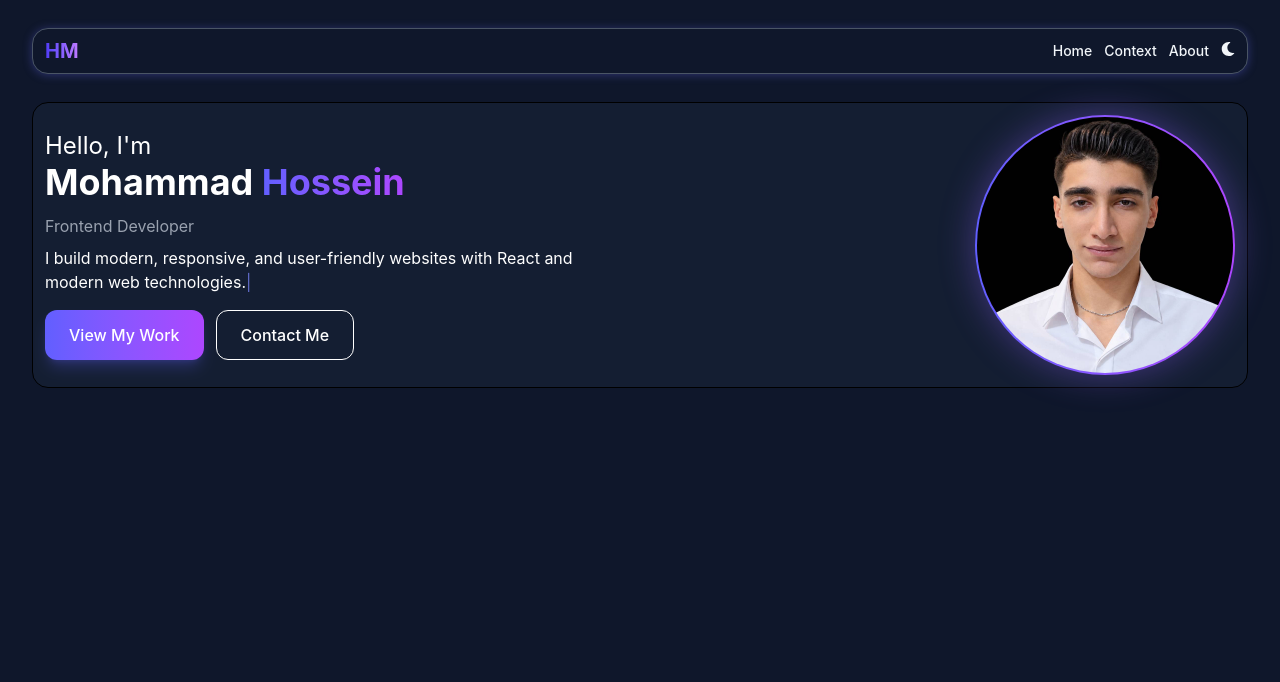
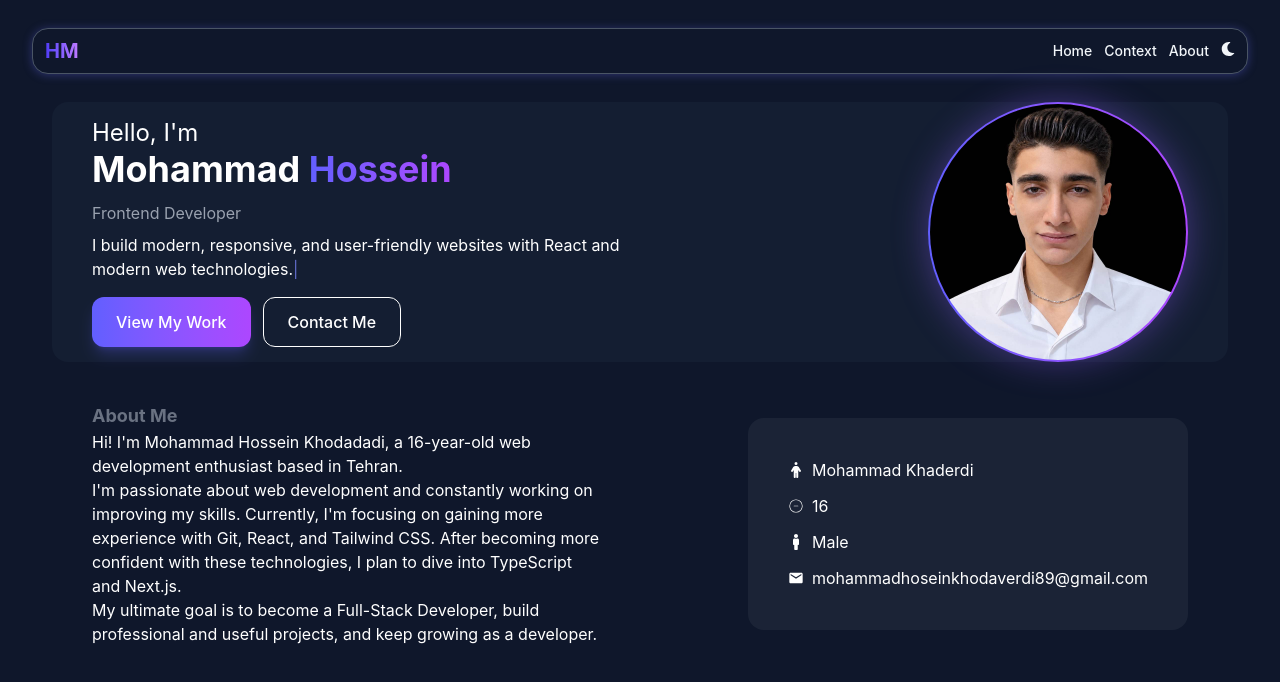
Before and after one commit to mohammadhoseinkhodaverdi89-ai/my-site, a React (Vite) app: page / in a window 1280 px wide. Shown: the top 682 px of the page. Built offline with nearby package versions, Linux system fonts and the light colour scheme.

Commit message:
fixed justify and make about sections

```diff
--- /dev/null
+++ b/src/About/About.jsx
@@ -0,0 +1,40 @@
+import useBackGroundChange from '../Handler-bg/Handler'
+import { FaPerson } from "react-icons/fa6";
+import { CiCircleMinus } from "react-icons/ci";
+import { MdEmail } from "react-icons/md";
+import { FaMale } from "react-icons/fa";
+function About() {
+    const isdark = useBackGroundChange((state) => state.isdark)
+    return (
+        <div className={` mt-20 ${isdark ? "text-white" : "text-black"} flex flex-row gap-30 items-center max-w-full justify-between md:px-10 lg:px-15  `}>
+            <div>
+                <h2 className="text-lg font-bold w-30 block text-gray-500">About Me</h2>
+                <p className='max-w-lg'>Hi! I'm Mohammad Hossein Khodadadi, a 16-year-old web development enthusiast based in Tehran.<br />
+
+                    I'm passionate about web development and constantly working on improving my skills. Currently, I'm focusing on gaining more experience with Git, React, and Tailwind CSS. After becoming more confident with these technologies, I plan to dive into TypeScript and Next.js.<br />
+
+                    My ultimate goal is to become a Full-Stack Developer, build professional and useful projects, and keep growing as a developer.
+                </p>
+            </div>
+            <div className='bg-gray-600/20 rounded-2xl p-10'>
+           <div className='flex gap-2 items-center'>
+            <p>   <FaPerson /></p>
+            <p>Mohammad Khaderdi</p>
+           </div>
+           <div className='flex gap-2 items-center mt-3'>
+            <p>   <CiCircleMinus  /></p>
+            <p>16</p>
+           </div>
+           <div className='flex gap-2 items-center mt-3'>
+            <p>   <FaMale  /></p>
+            <p>Male</p>
+           </div>
+           <div className='flex gap-2 items-center mt-3'>
+            <p>   <MdEmail  /></p>
+            <p>mohammadhoseinkhodaverdi89@gmail.com</p>
+           </div>
+            </div>
+        </div>
+    )
+}
+export default About
--- a/src/App.jsx
+++ b/src/App.jsx
@@ -1,12 +1,14 @@
 import Header from "./Header/Header";
 import useBackGroundChange from "./Handler-bg/Handler";
 import Sections from "./Sections/Section";
+import About from './About/About'
 function App() {
   const isdark = useBackGroundChange((state) => state.isdark)
 return(
   <div className={`min-h-screen ${isdark ? "bg-slate-900" : "bg-white"} px-3 py-2 md:px-6 md:py-4 lg:px-8 lg:py:5`}>
     <Header />
     <Sections />
+    <About />
   </div>
 )
 }
--- a/src/Sections/Section.jsx
+++ b/src/Sections/Section.jsx
@@ -43,7 +43,7 @@ function Sections() {
     }, [index, deleting, text]);
 
     return (
-        <div className={`flex flex-row justify-between items-center relative top-10 border p-3 rounded-2xl ${isdark ? "bg-slate-800/40" : "bg-white"}`}>
+        <div className={`flex flex-row justify-between items-center relative top-10 lg:mx-5 md:mx-10 md:px-5 lg:px-10 rounded-2xl ${isdark ? "bg-slate-800/40" : "bg-white"}`}>
 
             <section className={`flex flex-col max-w-xl text-left ${isdark ? 'text-white' : 'text-black'}`}>
 
```
